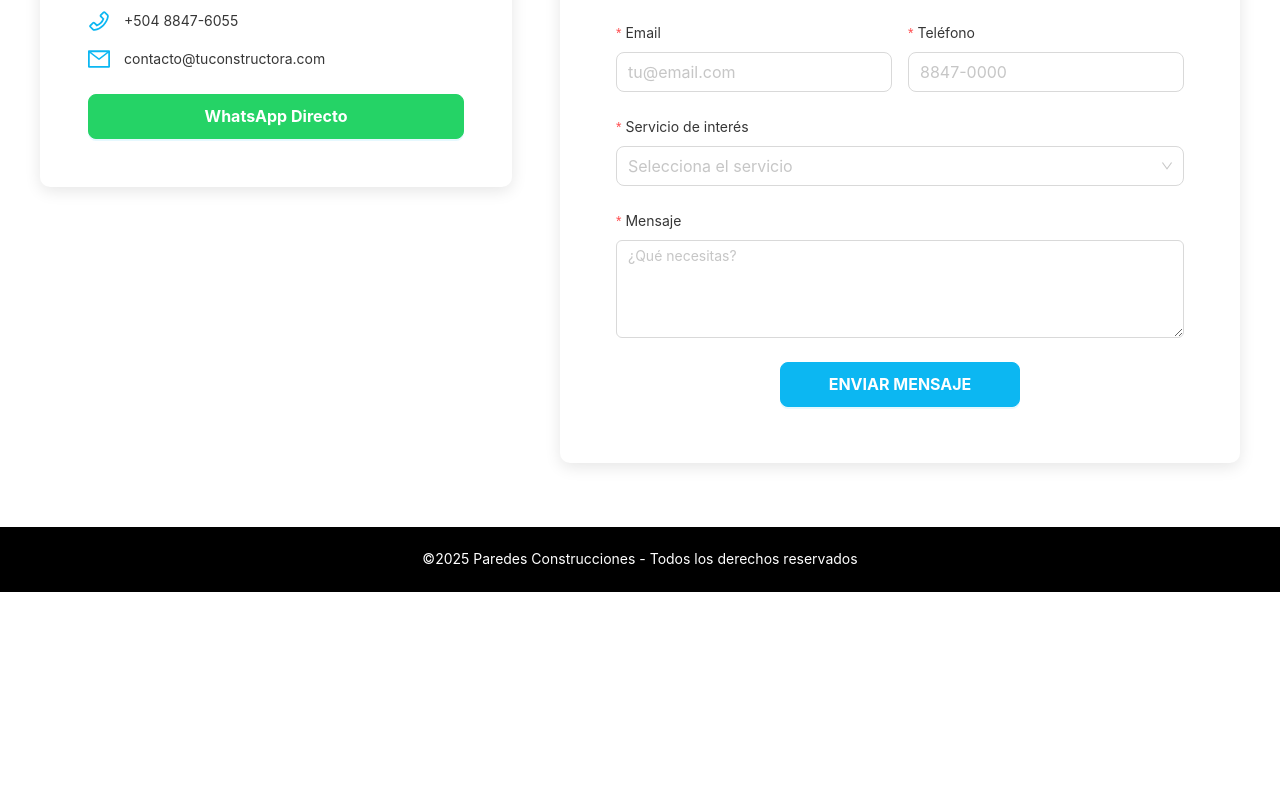
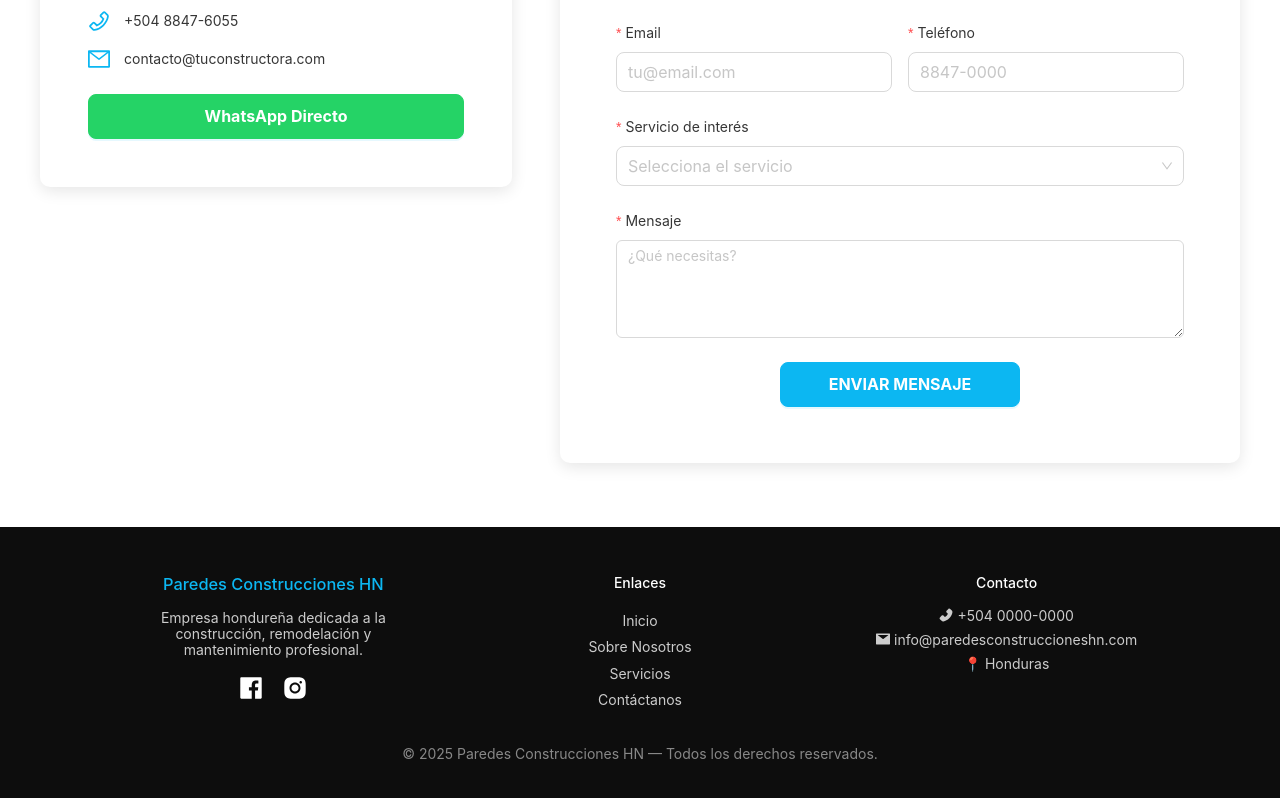
Before and after one commit to deibido0604/constructora-paredes, a React (Vite) app: page /contacto in a window 1280 px wide. Shown: the part 931-1729 px from the top of the page. Before the commit the page ends 1523 px from the top, so only its background shows below. Built offline with nearby package versions, Linux system fonts and the light colour scheme.

Commit message:
Add files via upload
Signed-off-by: deibido0604 <76928520+deibido0604@users.noreply.github.com>

```diff
--- a/src/components/Footer.jsx
+++ b/src/components/Footer.jsx
@@ -1,11 +1,105 @@
-import { Layout } from "antd";
+import { Layout, Row, Col } from "antd";
+import { FacebookFilled, InstagramFilled, PhoneFilled, MailFilled } from "@ant-design/icons";
+import { Link } from "react-router-dom";
 
 const { Footer } = Layout;
 
 const FooterSection = () => {
   return (
-    <Footer style={{ textAlign: "center", background: "#000", color: "#fff" }}>
-      ©{new Date().getFullYear()} Paredes Construcciones - Todos los derechos reservados
+    <Footer
+      style={{
+        background: "#0d0d0d",
+        color: "#fff",
+        padding: "3rem 1.5rem",
+        overflow: "hidden",          // 👈 evita scroll lateral
+      }}
+    >
+      <div
+        style={{
+          maxWidth: "1100px",
+          margin: "0 auto",
+          width: "100%",
+        }}
+      >
+        <Row
+          gutter={[24, 32]}
+          justify="center"
+          style={{
+            textAlign: "center",
+            margin: 0,
+            width: "100%",
+          }}
+        >
+          <Col xs={24} sm={24} md={8}>
+            <h3 style={{ color: "#0cb7f2", marginBottom: "1rem" }}>
+              Paredes Construcciones HN
+            </h3>
+
+            <p
+              style={{
+                color: "#ccc",
+                maxWidth: "280px",
+                margin: "0 auto",
+                wordBreak: "break-word",
+              }}
+            >
+              Empresa hondureña dedicada a la construcción, remodelación y mantenimiento profesional.
+            </p>
+
+            <div style={{ fontSize: "24px", marginTop: "1rem" }}>
+              <a href="#" style={{ color: "#fff", margin: "0 10px" }}>
+                <FacebookFilled />
+              </a>
+              <a href="#" style={{ color: "#fff", margin: "0 10px" }}>
+                <InstagramFilled />
+              </a>
+            </div>
+          </Col>
+          <Col xs={24} sm={12} md={8}>
+            <h4 style={{ color: "#fff", marginBottom: "1rem" }}>Enlaces</h4>
+
+            <ul
+              style={{
+                listStyle: "none",
+                padding: 0,
+                margin: 0,
+                color: "#ccc",
+                lineHeight: 1.9,
+                textAlign: "center",
+              }}
+            >
+              <li><Link to="/" style={{ color: "#ccc" }}>Inicio</Link></li>
+              <li><Link to="/conocenos" style={{ color: "#ccc" }}>Sobre Nosotros</Link></li>
+              <li><Link to="/residencial" style={{ color: "#ccc" }}>Servicios</Link></li>
+              <li><Link to="/contacto" style={{ color: "#ccc" }}>Contáctanos</Link></li>
+            </ul>
+          </Col>
+
+          <Col xs={24} sm={12} md={8}>
+            <h4 style={{ color: "#fff", marginBottom: "1rem" }}>Contacto</h4>
+
+            <p style={{ color: "#ccc", marginBottom: "0.5rem" }}>
+              <PhoneFilled /> +504 0000-0000
+            </p>
+            <p style={{ color: "#ccc", marginBottom: "0.5rem" }}>
+              <MailFilled /> info@paredesconstruccioneshn.com
+            </p>
+            <p style={{ color: "#ccc" }}>📍 Honduras</p>
+          </Col>
+        </Row>
+
+        <div
+          style={{
+            marginTop: "2rem",
+            textAlign: "center",
+            color: "#888",
+            fontSize: "14px",
+            width: "100%",
+          }}
+        >
+          © {new Date().getFullYear()} Paredes Construcciones HN — Todos los derechos reservados.
+        </div>
+      </div>
     </Footer>
   );
 };
```
